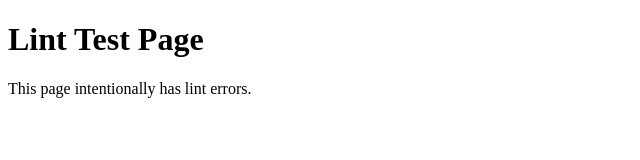
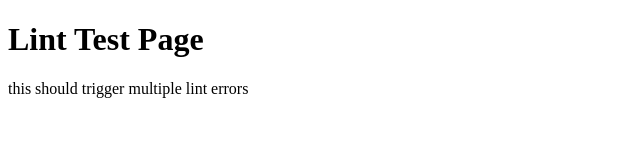
Before and after one commit to Yoshiki0418/gakucho-ai, a Next.js app in the folder frontend/: page / in a window 1280 px wide. Shown: the top 160 px of the page, without its empty margins (0-640 px from the left). Built offline with nearby package versions, Linux system fonts and the light colour scheme.

Commit message:
test: intentionally add lint errors for CI check #21

```diff
--- a/frontend/app/page.tsx
+++ b/frontend/app/page.tsx
@@ -1,10 +1,18 @@
-export default function Page( ) {
-    console.log("This line should trigger a lint error!") // ← セミコロンなし、console 使用、インデント崩れ
+import React, { useState } from 'react'
 
-return (
-<div>
-    <h1>Lint Test Page</h1>
-    <p>This page intentionally has lint errors.</p>
+// ❌ 型エラー（暗黙の any）
+// ❌ 不要なanyの使用
+// ❌ 関数名がlowercaseではない
+export default function page(props) {
+
+console.log("Lint error test")  // ❌ no-console, ❌ セミコロンなし
+
+    const unused = 123    // ❌ 未使用変数
+    if (true)
+    {console.log("Bad formatting")}  // ❌ 波括弧とインデント崩れ
+
+  return <div>
+  <h1 >  Lint Test Page </h1>  {/* ❌ 余分なスペース・フォーマット */}
+<p>this should trigger multiple lint errors</p>
 </div>
-)
 }
```
